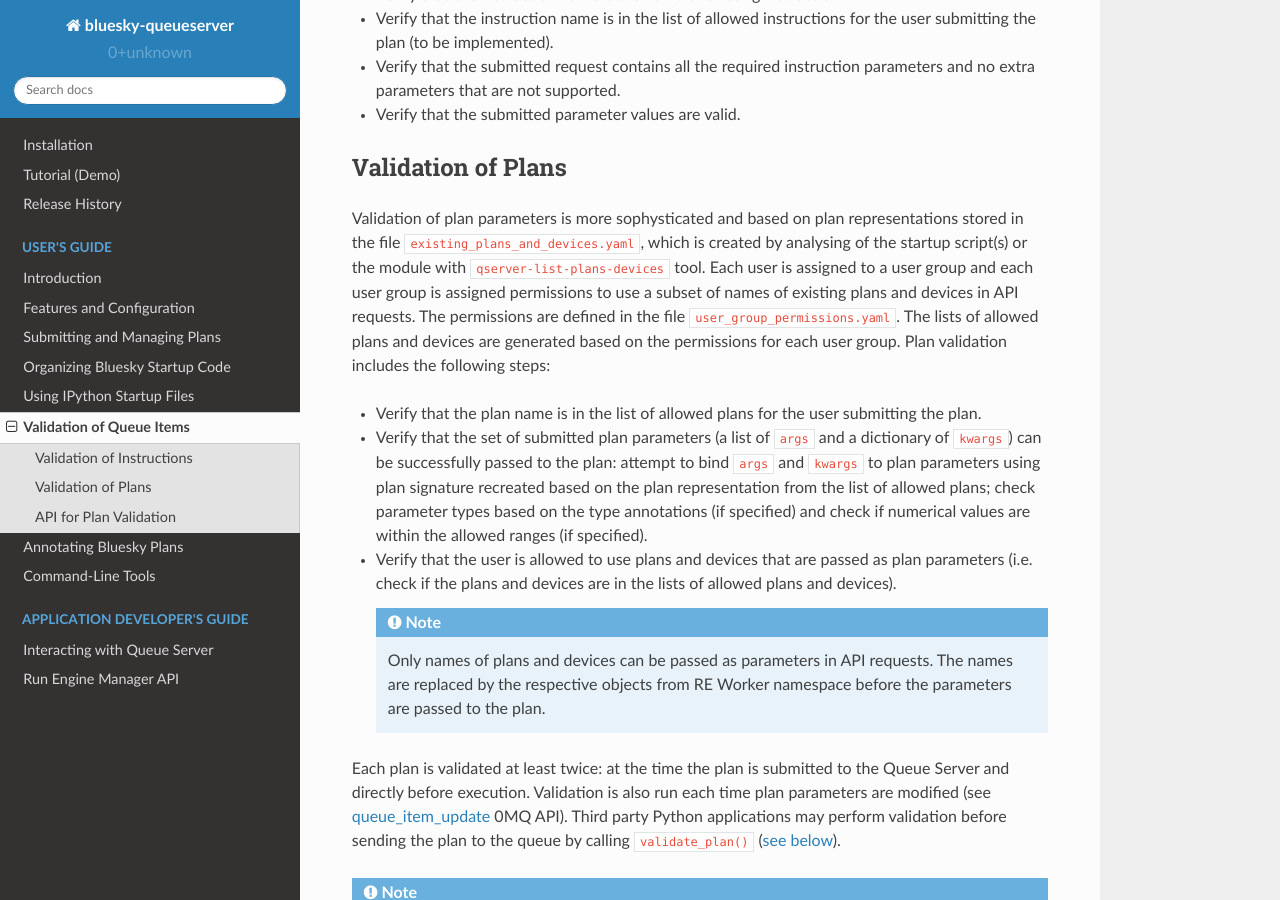
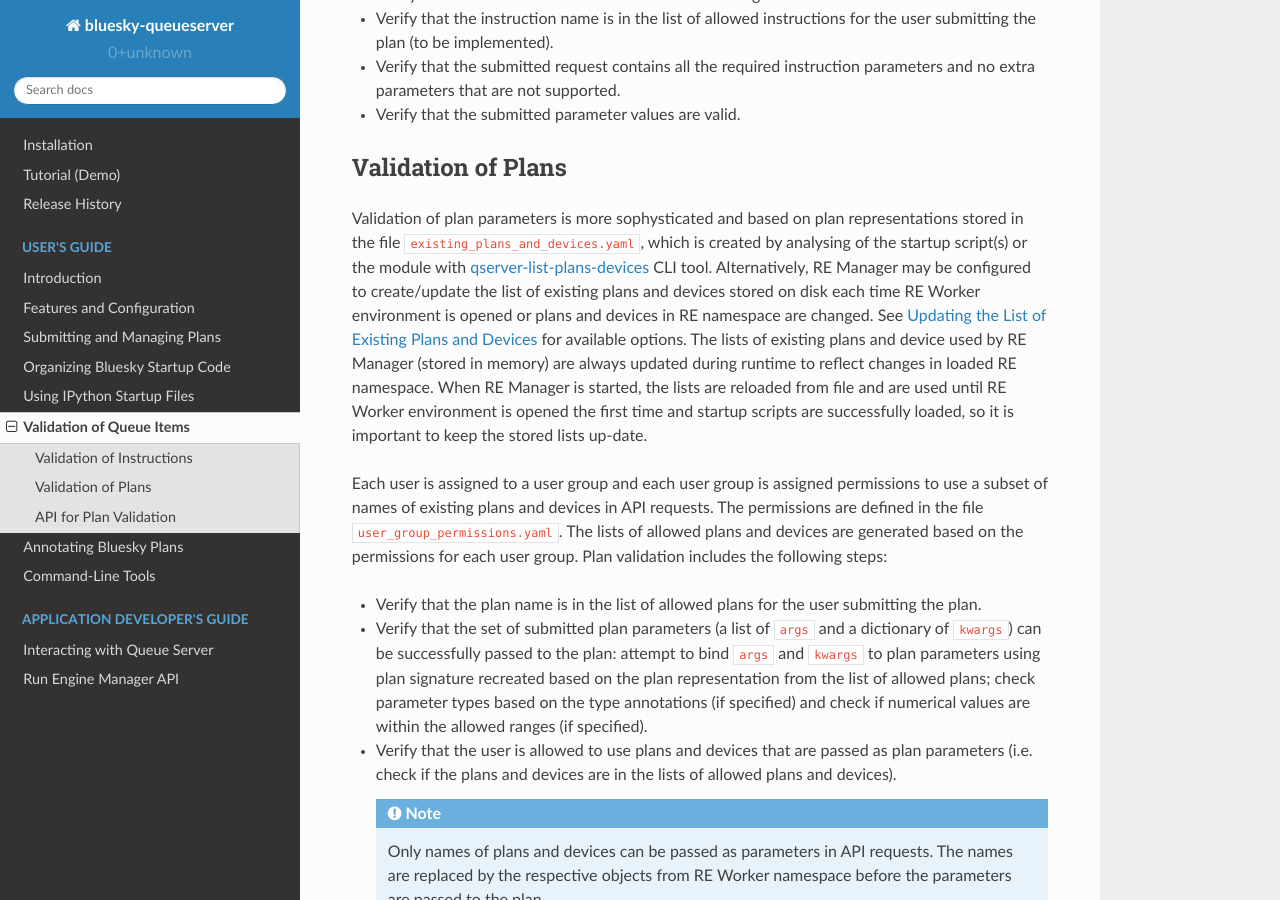
Before and after one commit to bluesky/bluesky-queueserver, a Sphinx documentation site: the page built from docs/source/item_validation.rst, in a window 1280 px wide and 900 px high, scrolled down 473 px. Built offline with Sphinx 7.4.7 and the Read the Docs theme 2.0.0, drawn with Linux system fonts in a browser that asks for light colours.

Commit message:
DOC: updated docs on plan validation and annotation

```diff
--- a/docs/source/item_validation.rst
+++ b/docs/source/item_validation.rst
@@ -37,7 +37,16 @@ Validation of Plans
 
 Validation of plan parameters is more sophysticated and based on plan representations
 stored in the file ``existing_plans_and_devices.yaml``, which is created by analysing
-of the startup script(s) or the module with ``qserver-list-plans-devices`` tool.
+of the startup script(s) or the module with :ref:`qserver_list_plans_devices_cli` CLI tool.
+Alternatively, RE Manager may be configured to create/update the list of
+existing plans and devices stored on disk each time RE Worker environment is opened or
+plans and devices in RE namespace are changed. See :ref:`update_existing_plans_devices`
+for available options. The lists of existing plans and device used by RE Manager
+(stored in memory) are always updated during runtime to reflect changes in loaded
+RE namespace. When RE Manager is started, the lists are reloaded from file and are used
+until RE Worker environment is opened the first time and startup scripts are successfully
+loaded, so it is important to keep the stored lists up-date.
+
 Each user is assigned to a user group and each user group is assigned permissions
 to use a subset of names of existing plans and devices in API requests. The permissions
 are defined in the file ``user_group_permissions.yaml``. The lists of allowed plans and
```
Also changed, not shown: docs/source/plan_annotation.rst (+3 -5 lines).
